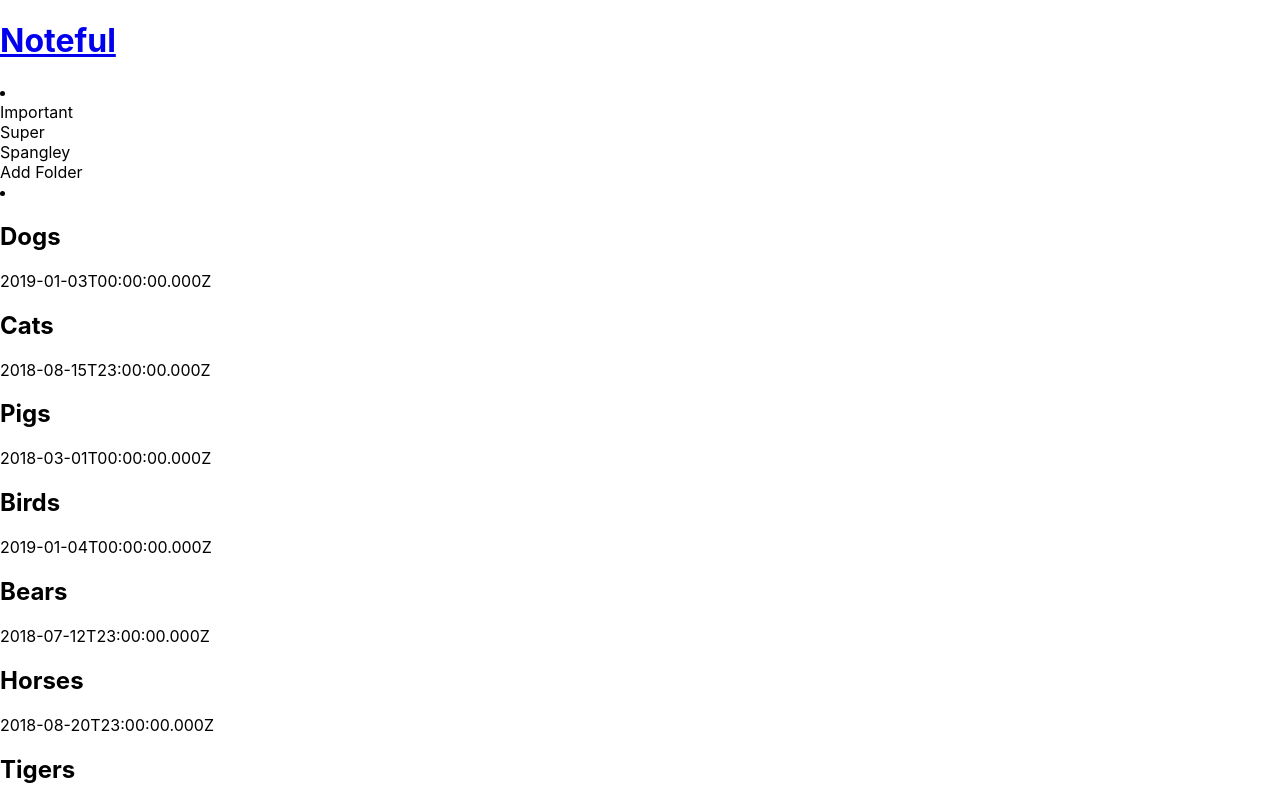
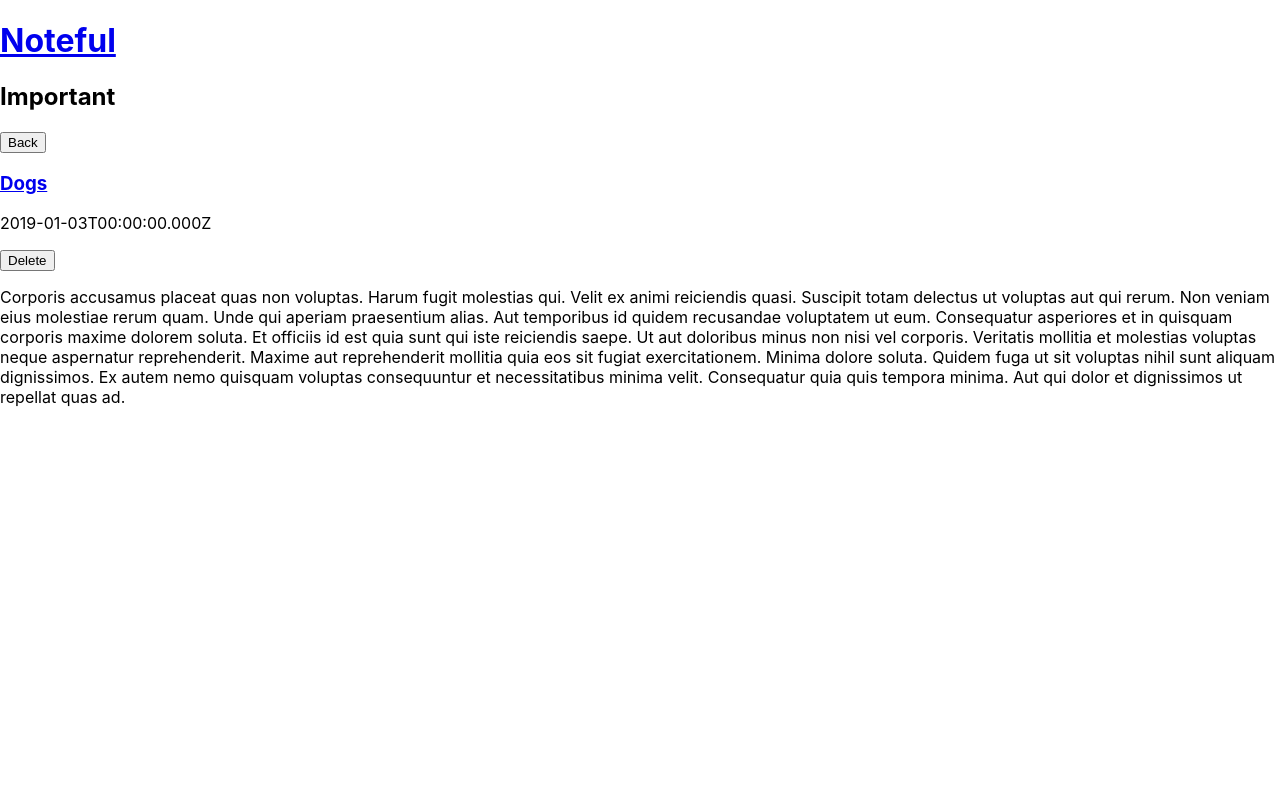
Before and after one commit to JoshuaAYoung/Noteful, a React (Create React App) app: page /note/cbc787a0-ffaf-11e8-8eb2-f2801f1b9fd1 in a window 1280 px wide. Shown: the top 800 px of the page. Built offline with nearby package versions, Linux system fonts and the light colour scheme.

Commit message:
working instance without styling

```diff
--- a/src/App.js
+++ b/src/App.js
@@ -1,51 +1,35 @@
-import React, { Component } from "react";
-import { Link } from "react-router-dom";
-import { Route } from "react-router-dom";
-import "./App.css";
-import SideBar from "./SideBar/SideBar.js";
-import NoteList from "./NoteList/NoteList.js";
-import STORE from "./dummy-store.js";
+import React from 'react';
+import './App.css';
+import { Route, Link, Switch } from 'react-router-dom';
+import Sidebar from './SideBar/SideBar';
+import NoteList from './NoteList/NoteList';
+import Note from './NoteCard/Note'
+import store from './dummy-store';
 
-class App extends Component {
+class App extends React.Component {
   state = {
-    folders: STORE.folders,
-    notes: STORE.notes,
-    page: "",
-    selectedFolderId: "",
-    selectedNoteId: ""
-  };
+    folders: store.folders,
+    notes: store.notes
+  }
 
   render() {
-    const otherFolders = this.state.folders.map((folderData, idx) => (
-      <Route
-        path={"/folder" + idx + 1}
-        render={() => (
-          <NoteList
-            notes={this.state.notes.filter(note => note.id === folderData.id)}
-          />
-        )}
-      />
-    ));
-
-    console.log(this.state.folders);
     return (
-      <div>
-        <header className="header">
-          <h1>
-            <Link to={"/"}>Noteful</Link>
-          </h1>
+      <>
+        <header>
+          <Link to='/'>
+            <h1>Noteful</h1>
+          </Link>
         </header>
-        <nav className="sideBar">
-          <SideBar folders={this.state.folders} />
-        </nav>
-        <main className="noteList">
-          <Route
-            path="/"
-            render={() => <NoteList notes={this.state.notes} />}
-          />
-          {otherFolders}
+        <Sidebar notes={this.state.notes} folders={this.state.folders} />
+        <main>
+          <Switch>
+            <Route exact path='/' render={() => <NoteList notes={this.state.notes} />} />
+            <Route exact path='/folder/:id' render={({ match }) => <NoteList notes={this.state.notes.filter(note => note.folderId === match.params.id)} />} />
+            <Route exact path='/note/:id' render={({ match }) => <Note note={this.state.notes.find(note => note.id === match.params.id)} />} />
+            <Route render={() => <p>There are no notes to display.</p>} />
+          </Switch>
         </main>
-      </div>
+      </>
     );
   }
 }
--- a/src/FolderCard/FolderCard.js
+++ b/src/FolderCard/FolderCard.js
@@ -1,9 +1,27 @@
-import React, { Component } from "react";
+import React from 'react';
+import { NavLink } from 'react-router-dom';
+import './FolderCard.css'
 
-class FolderCard extends Component {
-  render() {
-    return <div>{this.props.folderName}</div>;
-  }
+
+function FolderCard(props) {
+  const folders = props.folders.map(folder => (
+    <li key={folder.id} className='folder'>
+      <NavLink to={`/folder/${folder.id}`}>
+        <p>{folder.name}</p>
+      </NavLink>
+    </li>
+  ));
+  return (
+    <div className='folder-card'>
+      <ul>
+        {folders}
+      </ul>
+    </div>
+  );
+}
+
+FolderCard.defaultProps = {
+  folders: [{ id: '0', name: 'empty' }]
 }
 
 export default FolderCard;
--- /dev/null
+++ b/src/NoteCard/Note.js
@@ -0,0 +1,18 @@
+import React from 'react';
+import { Link, Route } from 'react-router-dom';
+import './Note.css';
+
+function Note(props) {
+  return (
+    <>
+        <Link to={`/note/${props.note.id}`}>
+          <h3>{props.note.name}</h3>
+        </Link>
+        <p>{props.note.modified}</p>
+        <button>Delete</button>
+      <Route path='/note/:id' render={() => <p>{props.note.content}</p>} />
+    </>
+  );
+}
+
+export default Note;
--- a/src/NoteCard/NoteCard.js
+++ /dev/null
@@ -1,16 +0,0 @@
-import React, { Component } from "react";
-import "./NoteCard.css";
-import NoteDetails from "../NoteDetails/NoteDetails.js";
-
-class NoteCard extends Component {
-  render() {
-    return (
-      <div>
-        <h2>{this.props.name}</h2>
-        <p>{this.props.date}</p>
-      </div>
-    );
-  }
-}
-
-export default NoteCard;
--- a/src/NoteDetails/NoteDetails.js
+++ /dev/null
@@ -1,10 +0,0 @@
-import React, { Component } from "react";
-import "./NoteDetails.css";
-
-class NoteDetails extends Component {
-  render() {
-    return <div>{/* {(content = this.props.noteCard.content)} */}</div>;
-  }
-}
-
-export default NoteDetails;
--- a/src/NoteList/NoteList.js
+++ b/src/NoteList/NoteList.js
@@ -1,23 +1,16 @@
-import React, { Component } from "react";
+import React from 'react';
+import Note from '../NoteCard/Note';
 
-import "./NoteList.css";
-import NoteCard from "../NoteCard/NoteCard.js";
 
-class NoteList extends Component {
-  render() {
-    return (
-      <li>
-        {this.props.notes.map(noteCard => (
-          <NoteCard
-            key={noteCard.id}
-            details={noteCard.content}
-            name={noteCard.name}
-            date={noteCard.modified}
-          />
-        ))}
-      </li>
-    );
-  }
+function NoteList(props) {
+  const notes = props.notes.map(note => <li className='note' key={note.id}><Note note={note} /></li>);
+  return (
+    <>
+      <ul>
+        {notes}
+      </ul>
+    </>
+  );
 }
 
 export default NoteList;
--- a/src/SideBar/SideBar.js
+++ b/src/SideBar/SideBar.js
@@ -1,19 +1,25 @@
-import React, { Component } from "react";
-import "./SideBar.css";
-import FolderCard from "../FolderCard/FolderCard.js";
+import React from 'react';
+import FolderCard from '../FolderCard/FolderCard'
+import { Route, Switch } from 'react-router-dom';
+import './SideBar.css';
 
-class SideBar extends Component {
-  render() {
-    const noteCards = this.props.folders.map(folderData => (
-      <FolderCard folderName={folderData.name} key={folderData.id} />
-    ));
-    return (
-      <div>
-        <li>{noteCards}</li>
-        <div className="addFolder">Add Folder</div>
-      </div>
-    );
-  }
+function Sidebar(props) {
+  return (
+    <>
+      <Switch>
+        <Route path='/note/:id' render={(routerProps) => (
+          <>
+            <h2>{props.folders.find(folder => {
+              const folderId = props.notes.find(note => note.id === routerProps.match.params.id).folderId;
+              return folderId === folder.id;
+            }).name
+            }</h2>
+            <button onClick={routerProps.history.goBack}>Back</button>
+          </>)} />
+        <Route render={() => <FolderCard folders={props.folders} />} />
+      </Switch>
+    </>
+  );
 }
 
-export default SideBar;
+export default Sidebar;
--- a/src/dummy-store.js
+++ b/src/dummy-store.js
@@ -1,4 +1,4 @@
-const STORE = {
+export default {
   folders: [
     {
       id: "b0715efe-ffaf-11e8-8eb2-f2801f1b9fd1",
@@ -128,5 +128,3 @@
     }
   ]
 };
-
-export default STORE;
```
Also changed, not shown: src/NoteCard/Note.css (added), src/NoteCard/NoteCard.css (deleted), src/NoteDetails/NoteDetails.css (deleted).
